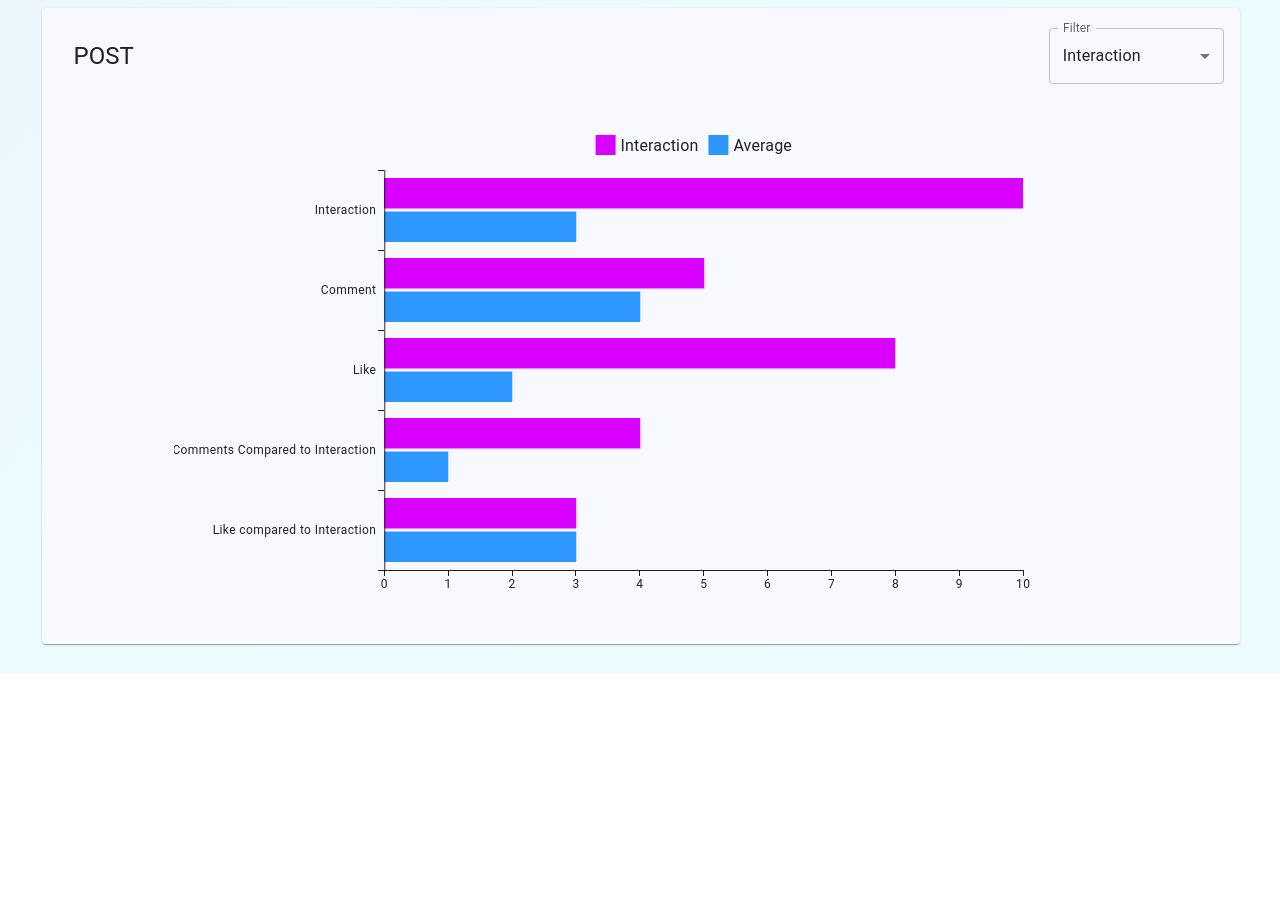
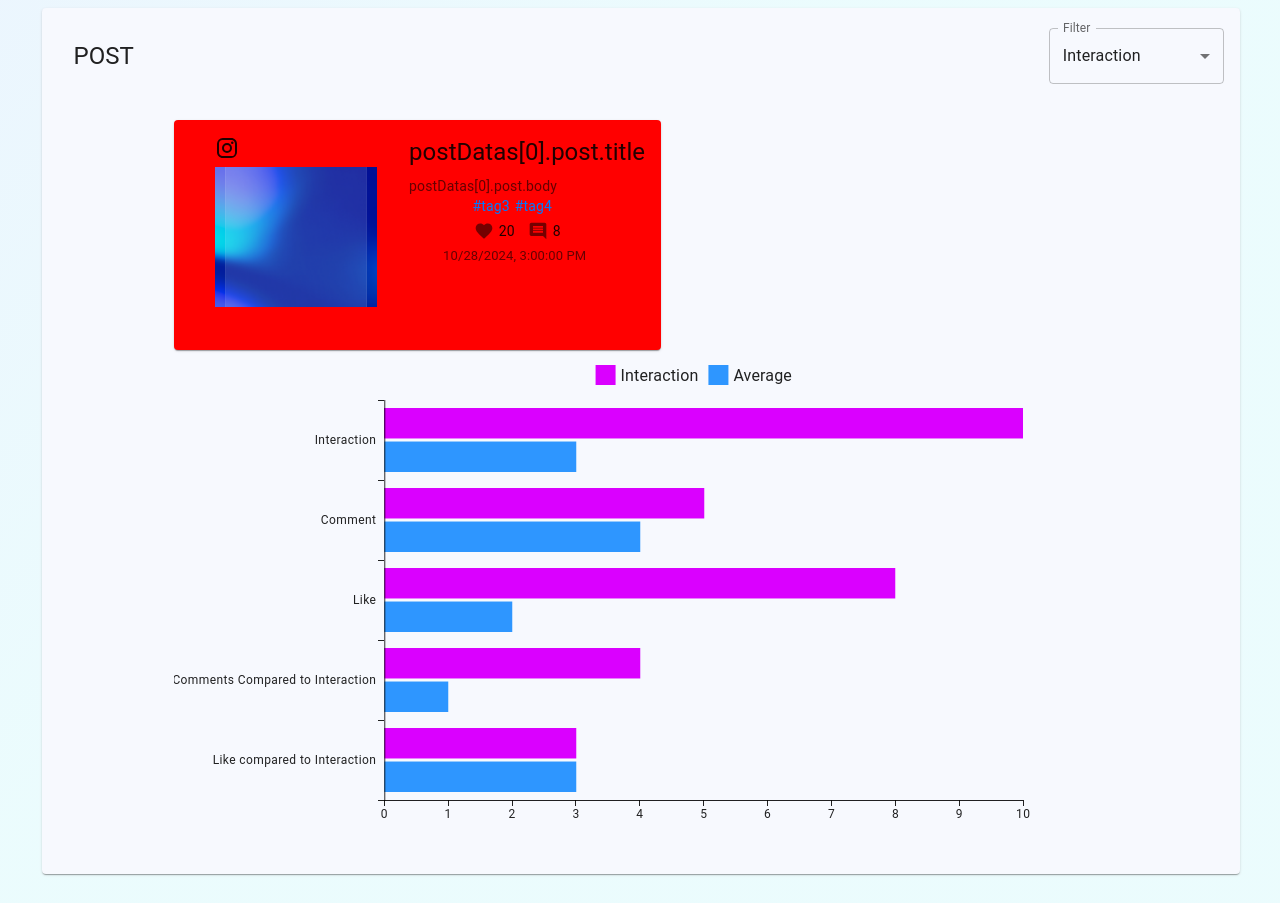
Before and after one commit to derekcoleman/Erciyes-AI-Content-Creator, a Next.js app in the folder client/: page /statistics in a window 1280 px wide. Shown: the part 820-1723 px from the top of the page. Before the commit the page ends 1493 px from the top, so only its background shows below. Built offline with nearby package versions, Linux system fonts and the light colour scheme.

Commit message:
inner card theme basics

```diff
--- a/client/src/app/styles/themes/darkTheme.ts
+++ b/client/src/app/styles/themes/darkTheme.ts
@@ -10,6 +10,9 @@ const darkTheme = createTheme({
       default: "#121212",
       paper: "#333",
     },
+    customColors: {
+      innerCard: "blue",
+    },
   },
 });
 
--- a/client/src/app/styles/themes/lightTheme.ts
+++ b/client/src/app/styles/themes/lightTheme.ts
@@ -10,6 +10,9 @@ const lightTheme = createTheme({
       default: "#fff",
       paper: "#f7f9fe",
     },
+    customColors: {
+      innerCard: "red",
+    },
   },
 });
 
--- a/client/src/components/card/CustomCard.tsx
+++ b/client/src/components/card/CustomCard.tsx
@@ -6,6 +6,7 @@ import {
   Typography,
   Box,
   IconButton,
+  useTheme,
 } from "@mui/material";
 import FavoriteIcon from "@mui/icons-material/Favorite";
 import CommentIcon from "@mui/icons-material/Comment";
@@ -25,6 +26,7 @@ interface CustomCardProps {
   comments: number;
   date: string;
   height?: number;
+  isInnerCard?: boolean;
 }
 
 const CustomCard: React.FC<CustomCardProps> = ({
@@ -37,7 +39,10 @@ const CustomCard: React.FC<CustomCardProps> = ({
   comments,
   date,
   height = 230,
+  isInnerCard,
 }) => {
+  const theme = useTheme();
+
   const [open, setOpen] = useState(false);
 
   const handleClick = () => {
@@ -65,6 +70,9 @@ const CustomCard: React.FC<CustomCardProps> = ({
     <>
       <Card
         sx={{
+          backgroundColor: `${
+            isInnerCard ? theme.palette.customColors.innerCard : ""
+          }`,
           maxWidth: "38vw",
           display: "flex",
           justifyContent: "center",
--- a/client/src/components/card/SpecificPostsCard.tsx
+++ b/client/src/components/card/SpecificPostsCard.tsx
@@ -5,10 +5,12 @@ import {
   CardContent,
   CardHeader,
   SelectChangeEvent,
+  useTheme,
 } from "@mui/material";
 import { useState } from "react";
 import CardFilter from "../filter/CardFilter";
 import { BarChart } from "@mui/x-charts";
+import CustomCard from "./CustomCard";
 
 const DUMMYDATAS = [
   "Interaction",
@@ -86,6 +88,17 @@ const SpecificPostsCard = () => {
             width: "90%",
           }}
         >
+          <CustomCard
+            isInnerCard={true}
+            platform="instagram"
+            postImage="/Gradient.png"
+            title={"postDatas[0].post.title"}
+            content={"postDatas[0].post.body"}
+            hashtags={["tag3", "tag4"]}
+            likes={20}
+            comments={8}
+            date="2024-10-28T15:00:00Z"
+          />
           <BarChart
             yAxis={[{ scaleType: "band", data: DUMMYDATAS }]}
             series={[...filterSeries(filter, ALL_SERIES), avg]}
```
Also changed, not shown: client/src/app/styles/themes/d.ts (added, +14 -0 lines).
